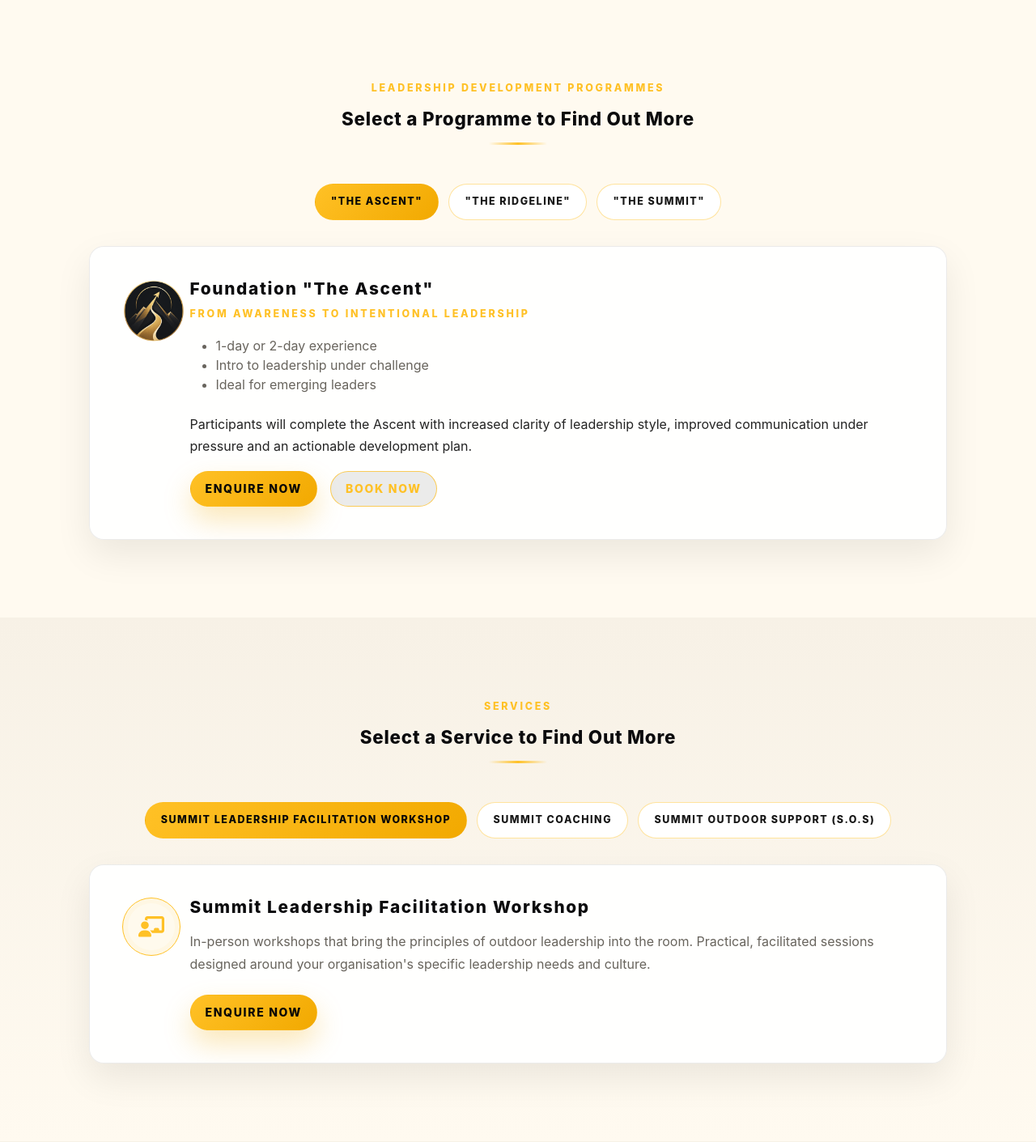
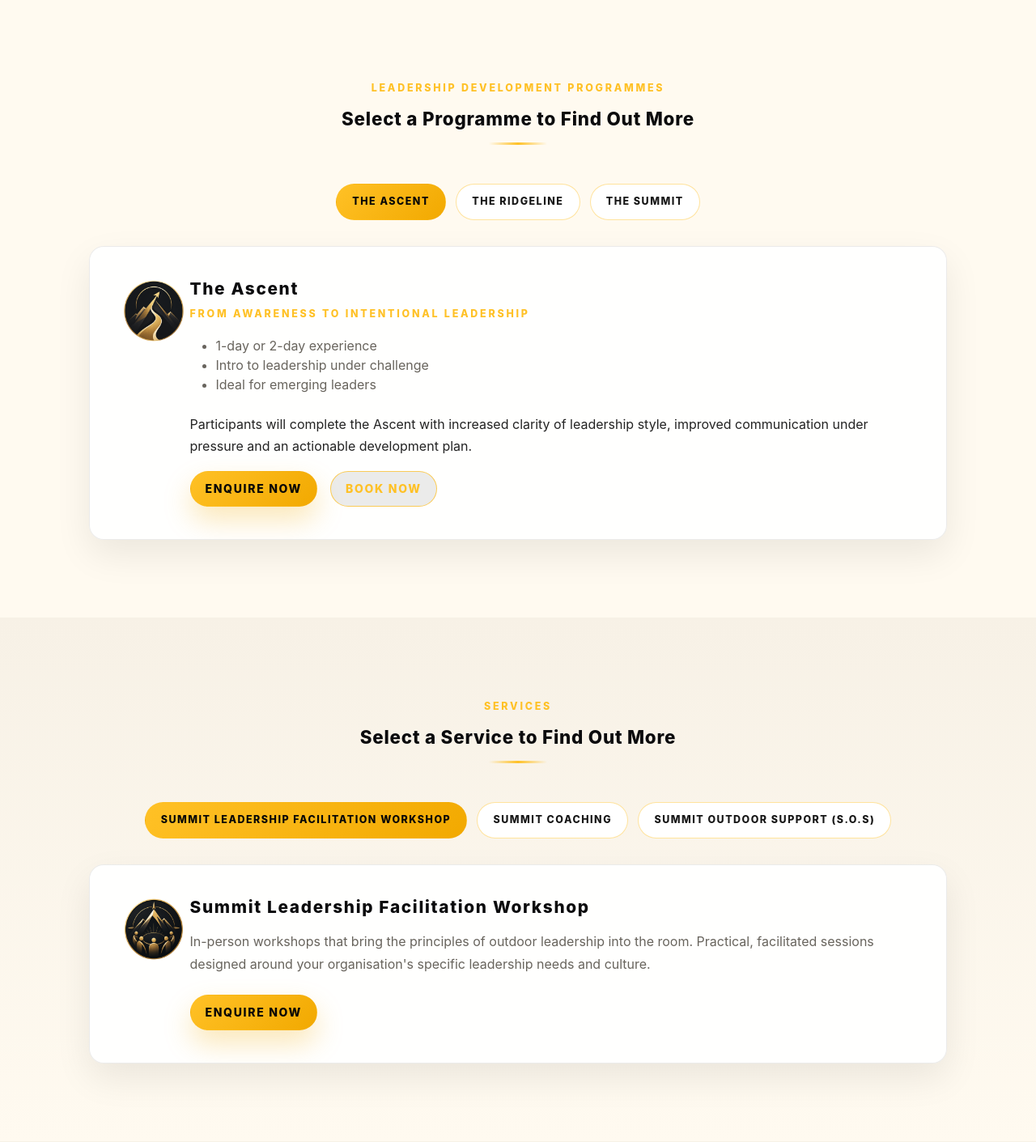
Before and after one commit to chamindat/summit_craft_leadership, a PHP site: page /services.html in a window 1280 px wide. Shown: the part 397-1808 px from the top of the page at 81% size. Run offline with PHP 8.4, Linux system fonts and the light colour scheme.

Commit message:
New services icons

```diff
--- a/css/brand.css
+++ b/css/brand.css
@@ -326,8 +326,9 @@ a:hover { color: var(--sc-gold-2); }
 }
 .sc-card .sc-icon-circle { margin-bottom: 1.2rem; }
 
-/* Programme icon images */
-.sc-programme-icon {
+/* Programme and service icon images */
+.sc-programme-icon,
+.sc-service-icon {
   display: inline-flex;
   align-items: center;
   justify-content: center;
@@ -335,7 +336,8 @@ a:hover { color: var(--sc-gold-2); }
   height: 78px;
   margin-bottom: 1.2rem;
 }
-.sc-programme-icon img {
+.sc-programme-icon img,
+.sc-service-icon img {
   width: 100%;
   height: 100%;
   object-fit: contain;
--- a/services.html
+++ b/services.html
@@ -65,13 +65,13 @@
       <!-- Programme buttons -->
       <div class="sc-service-tabs" role="tablist" aria-label="Leadership programmes">
         <button class="sc-tab-btn active" role="tab" aria-selected="true" aria-controls="panel-ascent" data-panel="panel-ascent">
-          "The Ascent"
+          The Ascent
         </button>
         <button class="sc-tab-btn" role="tab" aria-selected="false" aria-controls="panel-ridgeline" data-panel="panel-ridgeline">
-          "The Ridgeline"
+          The Ridgeline
         </button>
         <button class="sc-tab-btn" role="tab" aria-selected="false" aria-controls="panel-summit" data-panel="panel-summit">
-          "The Summit"
+          The Summit
         </button>
       </div>
 
@@ -83,7 +83,7 @@
               <div class="sc-programme-icon"><img src="assets/img/programmes/the-ascent.png" alt="The Ascent programme icon"></div>
             </div>
             <div class="col-md-11">
-              <h3 class="fw-600 mb-1">Foundation "The Ascent"</h3>
+              <h3 class="fw-600 mb-1">The Ascent</h3>
               <p class="sc-section-label mb-3">From awareness to intentional leadership</p>
               <ul class="text-muted mb-4">
                 <li>1-day or 2-day experience</li>
@@ -107,7 +107,7 @@
               <div class="sc-programme-icon"><img src="assets/img/programmes/the-ridgeline.png" alt="The Ridgeline programme icon"></div>
             </div>
             <div class="col-md-11">
-              <h3 class="fw-600 mb-1">Core "The Ridgeline"</h3>
+              <h3 class="fw-600 mb-1">The Ridgeline</h3>
               <p class="sc-section-label mb-3">Leading with clarity under pressure</p>
               <ul class="text-muted mb-4">
                 <li>Multi-day hiking / fast-packing programme</li>
@@ -131,7 +131,7 @@
               <div class="sc-programme-icon"><img src="assets/img/programmes/the-summit.png" alt="The Summit programme icon"></div>
             </div>
             <div class="col-md-11">
-              <h3 class="fw-600 mb-1">Advanced "The Summit"</h3>
+              <h3 class="fw-600 mb-1">The Summit</h3>
               <p class="sc-section-label mb-3">Leadership judgement at altitude</p>
               <ul class="text-muted mb-4">
                 <li>Senior leader experience</li>
@@ -184,7 +184,7 @@
         <div class="card sc-card p-5">
           <div class="row align-items-start g-4">
             <div class="col-md-1 text-center">
-              <div class="sc-icon-circle"><i class="fas fa-chalkboard-user"></i></div>
+              <div class="sc-service-icon"><img src="assets/img/services/summit-leadership-facilitation-workshop.png" alt="Summit Leadership Facilitation Workshop service icon"></div>
             </div>
             <div class="col-md-11">
               <h3 class="fw-600 mb-3">Summit Leadership Facilitation Workshop</h3>
@@ -200,12 +200,12 @@
         <div class="card sc-card p-5">
           <div class="row align-items-start g-4">
             <div class="col-md-1 text-center">
-              <div class="sc-icon-circle"><i class="fas fa-comments"></i></div>
+              <div class="sc-service-icon"><img src="assets/img/services/summit-coaching.png" alt="Summit Coaching service icon"></div>
             </div>
             <div class="col-md-11">
               <h3 class="fw-600 mb-3">Summit Coaching</h3>
               <p class="text-muted mb-4">One-to-one coaching sessions available online or in person. A confidential space to work through leadership challenges, clarify purpose, and develop a sharper sense of personal leadership identity.</p>
-              <div class="d-flex flex-wrap gap-3"><a target="_blank" href="https://cal.com/summit-craft-rqejbf/20min" class="btn btn-primary">Book Discovery Call</a></div>
+              <div class="d-flex flex-wrap gap-3"><a href="contact.html" class="btn btn-primary">Enquire Now</a></div>
             </div>
           </div>
         </div>
@@ -216,7 +216,7 @@
         <div class="card sc-card p-5">
           <div class="row align-items-start g-4">
             <div class="col-md-1 text-center">
-              <div class="sc-icon-circle"><i class="fas fa-person-hiking"></i></div>
+              <div class="sc-service-icon"><img src="assets/img/services/summit-outdoor-support-sos.png" alt="Summit Outdoor Support S.O.S service icon"></div>
             </div>
             <div class="col-md-11">
               <h3 class="fw-600 mb-3">Summit Outdoor Support <span style="color:var(--gold-primary);">(S.O.S)</span></h3>
```
Also changed, not shown: assets/img/services/summit-coaching.png (added), assets/img/services/summit-leadership-facilitation-workshop.png (added), assets/img/services/summit-outdoor-support-sos.png (added).
